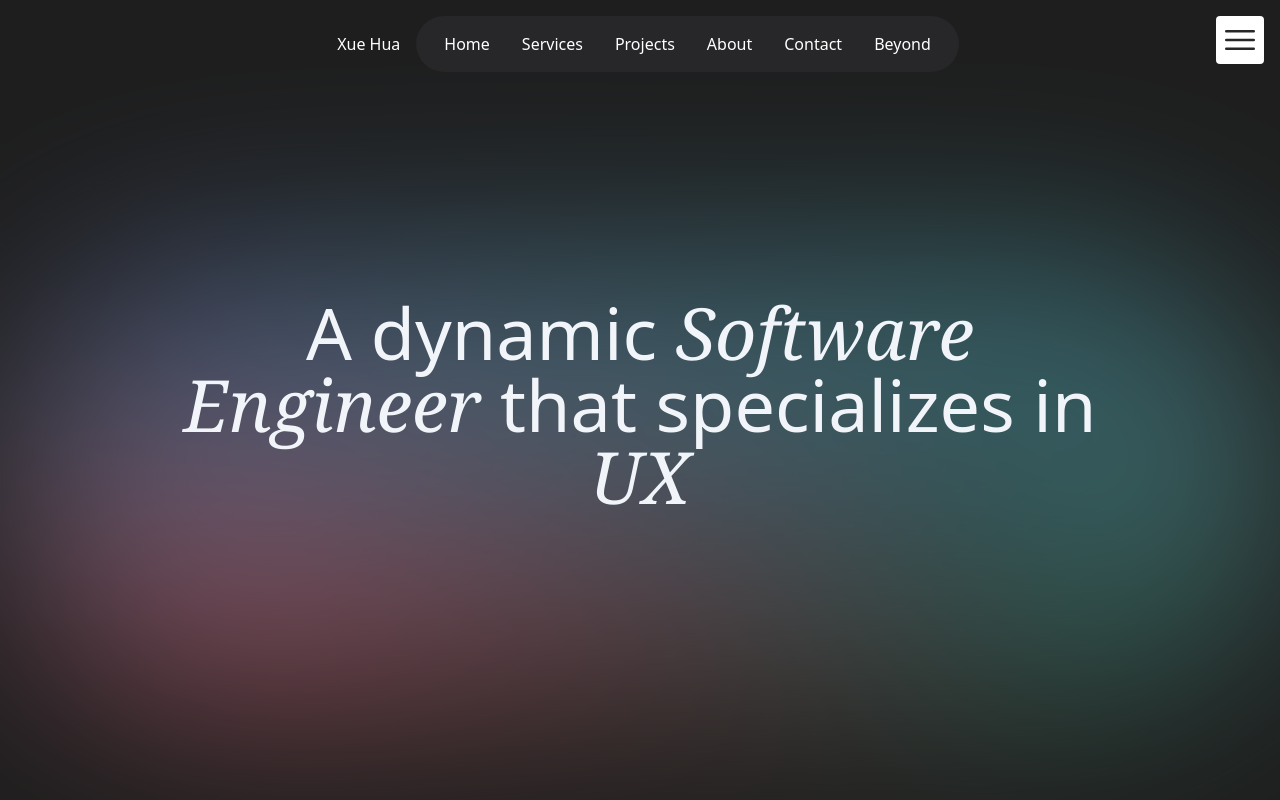
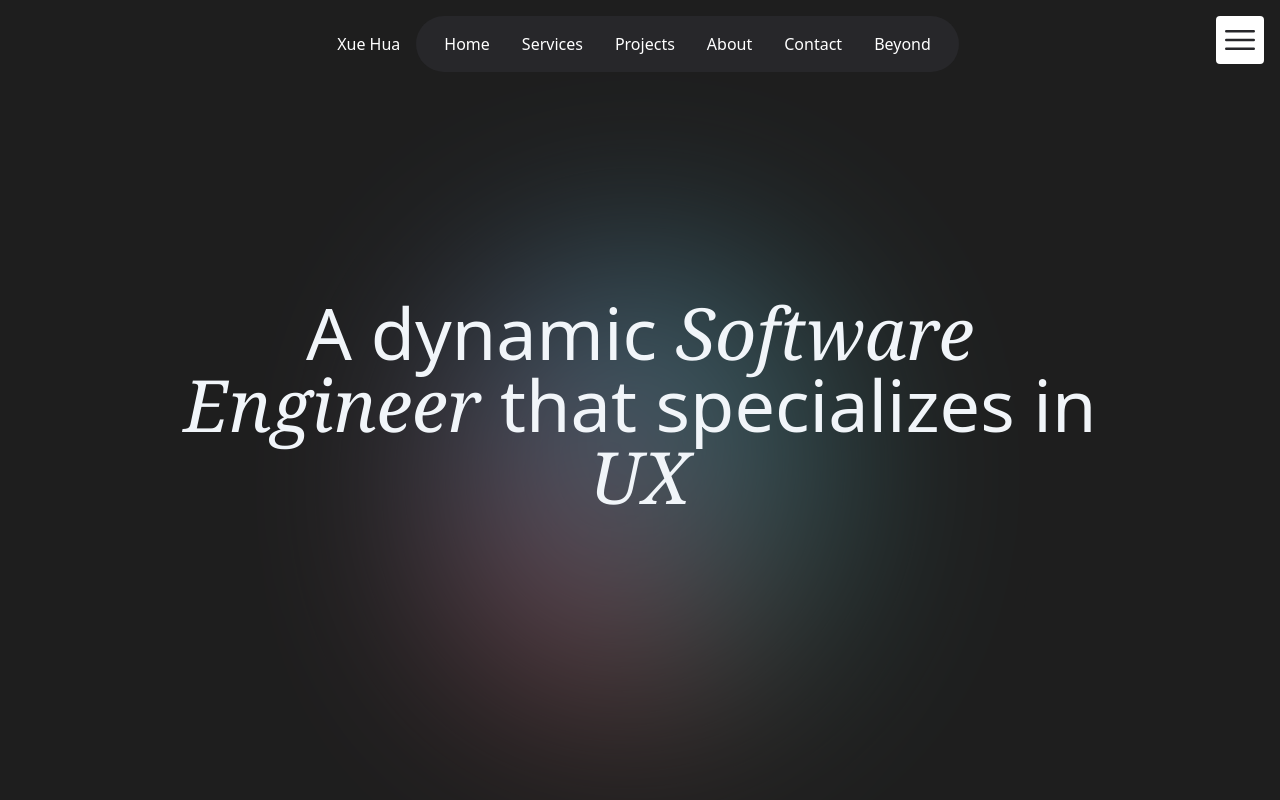
Before and after one commit to etudie/2024-portfolio, a React (Vite) app: page / in a window 1280 px wide. Shown: the top 800 px of the page. Built offline with nearby package versions, Linux system fonts and the light colour scheme.

Commit message:
Fix Gradient bug

```diff
--- a/src/components/home/MainPanel.tsx
+++ b/src/components/home/MainPanel.tsx
@@ -21,7 +21,7 @@ export const MainPanel = () => {
 const Hero: React.FC<HeroProps> = ({ title }) => {
   return (
     <div className="flex h-screen flex-col items-center justify-center text-center text-slate-100">
-      <div className="hero-gradient"></div>
+      <div className="hero-gradient w-full md:w-[390px]"></div>
       <h2 className="max-w-5xl p-6 pt-8 text-7xl">{title}</h2>
     </div>
   );
--- a/src/input.css
+++ b/src/input.css
@@ -8,7 +8,6 @@ body{
 
 .hero-gradient {
     margin-bottom: -440px;
-    width: 100%;
     height: 440px;
     border-radius: 25rem;
     background: radial-gradient(110.88% 79.69% at 47.77% 151.82%, #FFEC45 0%, rgba(255, 236, 69, 0.3) 54.92%, rgba(255, 236, 69, 0) 96.11%), radial-gradient(50% 68.23% at 98.21% 96.61%, #41D1B7 0%, rgba(65, 209, 183, 0.35) 49.27%, rgba(65, 209, 183, 0) 100%), radial-gradient(83.71% 75.52% at -10.04% 2.86%, #8263DB 0%, rgba(129, 114, 218, 0.26) 56.87%, rgba(129, 114, 218, 0) 100%), linear-gradient(180deg, #58CCDC 0%, rgba(88, 204, 220, 0) 100%), linear-gradient(81.23deg, #FF557E 21.4%, rgba(255, 85, 85, 0) 84.87%, #F2F5FA); background-blend-mode: normal,normal,darken,normal,normal,normal; filter: blur(100px);
--- a/src/output.css
+++ b/src/output.css
@@ -909,7 +909,6 @@ body{
 
 .hero-gradient {
   margin-bottom: -440px;
-  width: 100%;
   height: 440px;
   border-radius: 25rem;
   background: radial-gradient(110.88% 79.69% at 47.77% 151.82%, #FFEC45 0%, rgba(255, 236, 69, 0.3) 54.92%, rgba(255, 236, 69, 0) 96.11%), radial-gradient(50% 68.23% at 98.21% 96.61%, #41D1B7 0%, rgba(65, 209, 183, 0.35) 49.27%, rgba(65, 209, 183, 0) 100%), radial-gradient(83.71% 75.52% at -10.04% 2.86%, #8263DB 0%, rgba(129, 114, 218, 0.26) 56.87%, rgba(129, 114, 218, 0) 100%), linear-gradient(180deg, #58CCDC 0%, rgba(88, 204, 220, 0) 100%), linear-gradient(81.23deg, #FF557E 21.4%, rgba(255, 85, 85, 0) 84.87%, #F2F5FA);
@@ -982,6 +981,14 @@ body{
     display: flex;
   }
 
+  .md\:w-\[330px\] {
+    width: 330px;
+  }
+
+  .md\:w-\[390px\] {
+    width: 390px;
+  }
+
   .md\:px-40 {
     padding-left: 10rem;
     padding-right: 10rem;
```
